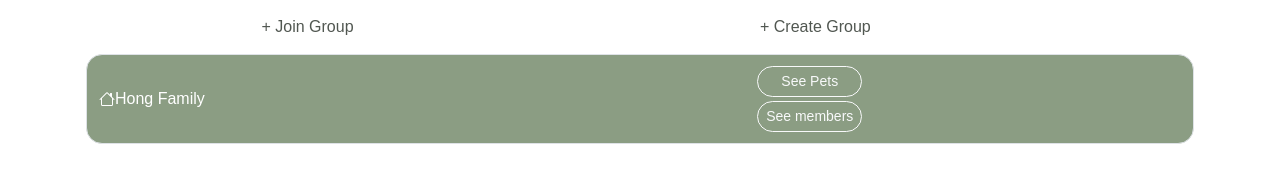
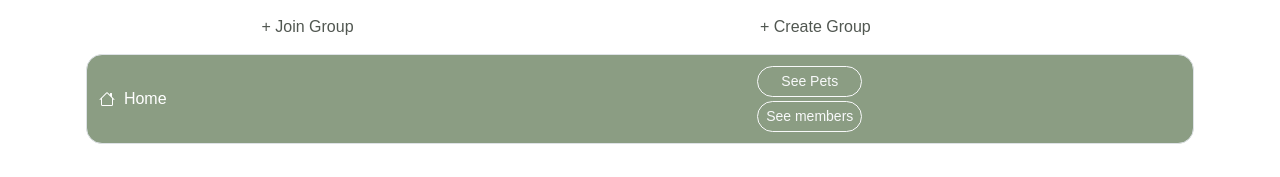
Before and after one commit to brandonhjh/PawfectPals, a Vue app in the folder pawfectpal-frontend/: page /groups in a window 1280 px wide. Shown: the top 177 px of the page. Built offline with nearby package versions, Linux system fonts and the light colour scheme; no server answers.

Commit message:
changed Hong Family to Home to match the rest of the group names

```diff
--- a/pawfectpal-frontend/src/views/Groups-view.vue
+++ b/pawfectpal-frontend/src/views/Groups-view.vue
@@ -22,7 +22,7 @@
       <div class="col-7 d-flex justify-content-left">
         <div class="d-flex align-items-center">
           <img src="../assets/house.svg" alt="" class="" />
-          <p class="mb-0">Hong Family</p>
+          <p class="mb-0">&nbsp; Home</p>
         </div>
       </div>
 
```
